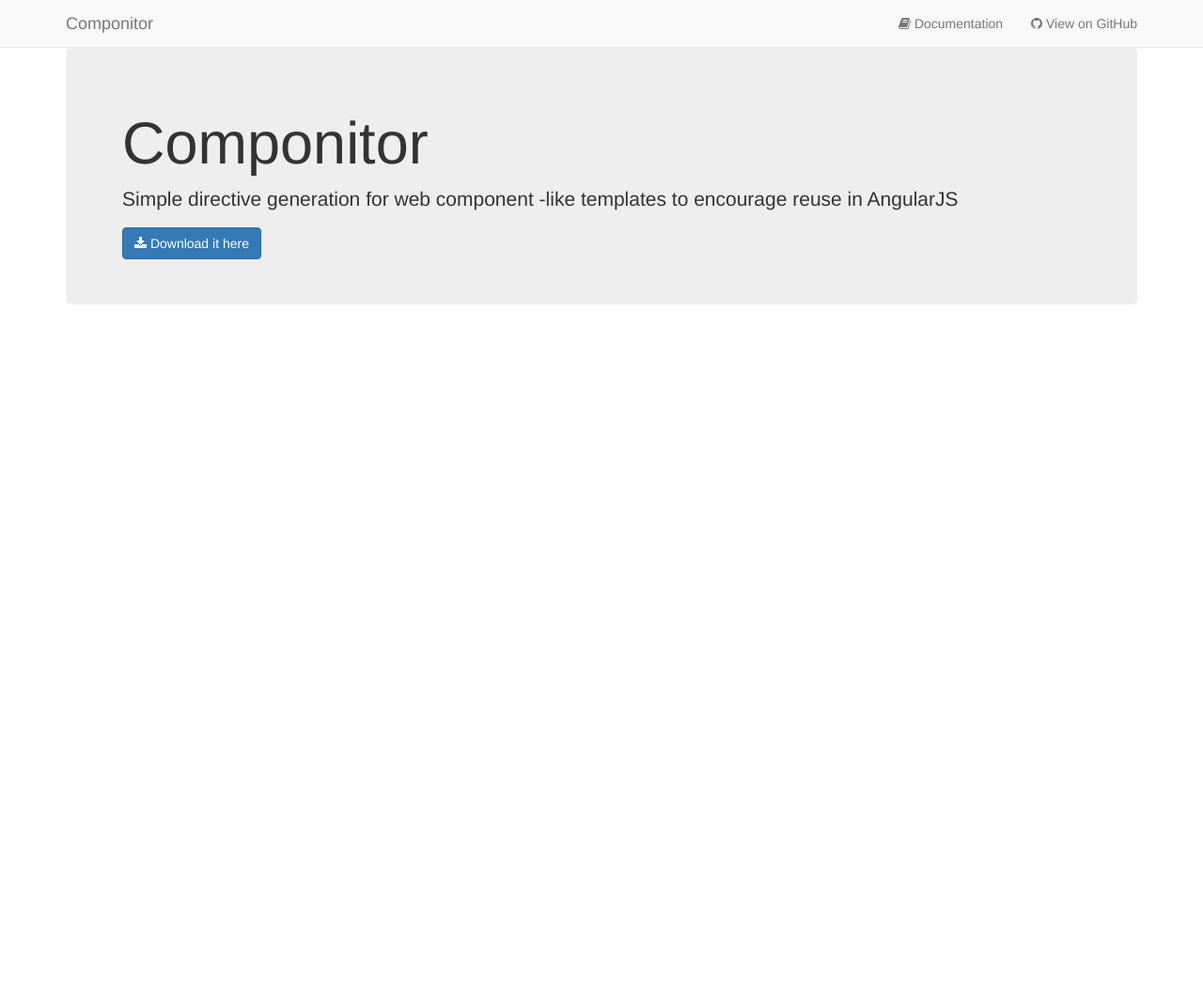
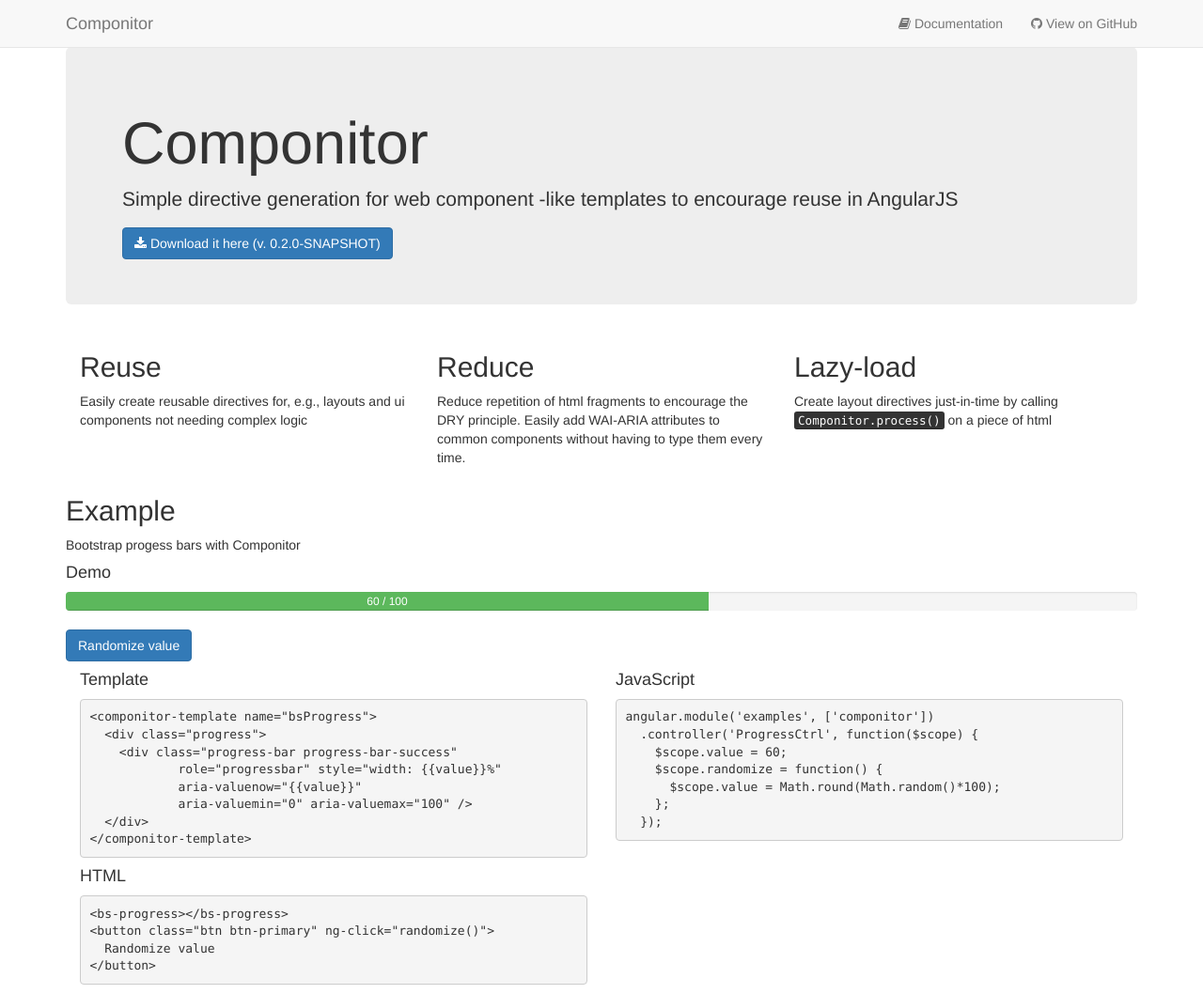
Before and after one commit to NitorCreations/componitor, a Jekyll site: the page built from index.html, in a window 1280 px wide and 1058 px high. Shown: the whole window at 94% size. Built offline with Jekyll 4.4.1, drawn with Linux system fonts in a browser that asks for light colours; nearby versions of some CDN libraries; Markdown is read by kramdown in place of the engine named in the settings.

Commit message:
chore(docs): add example to front page

```diff
--- a/_config.yml
+++ b/_config.yml
@@ -2,3 +2,8 @@
 exclude: ['node_modules', 'bower_components']
 markdown: redcarpet
 pygments: true
+
+# Componitor-specific
+componitor_version: 0.2.0-SNAPSHOT
+#download_url: /dist/componitor.js
+download_url: https://nitorcreations.github.io/componitor/dist/componitor.js
--- a/index.html
+++ b/index.html
@@ -6,8 +6,95 @@
 <div class="jumbotron">
   <h1>Componitor</h1>
   <p>Simple directive generation for web component -like templates to encourage reuse in AngularJS</p>
-  <a href="/dist/componitor.js" class="btn btn-primary" download="componitor.js">
+  <a href="{{site.download_url}}" class="btn btn-primary" download="componitor.js">
     <i class="fa fa-download"></i>
-    Download it here
+    Download it here (v. {{site.componitor_version}})
   </a>
 </div>
+
+<div class="container-fluid">
+  <div class="row">
+    <div class="col-md-4 col-lg-4">
+      <h2>Reuse</h2>
+      <p>Easily create reusable directives for, e.g., layouts and ui components not needing complex logic</p>
+    </div>
+    <div class="col-md-4 col-lg-4">
+      <h2>Reduce</h2>
+      <p>Reduce repetition of html fragments to encourage the DRY principle. Easily add WAI-ARIA attributes to
+         common components without having to type them every time.</p>
+    </div>
+    <div class="col-md-4 col-lg-4">
+      <h2>Lazy-load</h2>
+      <p>Create layout directives just-in-time by calling <kbd>Componitor.process()</kbd> on a piece of html</p>
+    </div>
+  </div>
+
+  {% raw %}
+  <div class="row" ng-app="examples">
+    <h2>Example</h2>
+    <p>Bootstrap progess bars with Componitor</p>
+
+    <div>
+      <h4>Demo</h4>
+      <div ng-controller="ProgressCtrl">
+        <bs-progress></bs-progress>
+        <button class="btn btn-primary" ng-click="randomize()">
+          Randomize value
+        </button>
+      </div>
+
+      <componitor-template name="bsProgress" style="display:none;">
+        <div class="progress">
+          <div class="progress-bar progress-bar-success" role="progressbar" style="width: {{value}}%"
+            aria-valuenow="{{value}}" aria-valuemin="0" aria-valuemax="100">
+            <span>{{value}} / 100</span>
+          </div>
+        </div>
+      </componitor-template>
+    </div>
+    <div class="col-md-6 col-lg-6" ng-non-bindable>
+      <h4>Template</h4>
+      <pre>
+&lt;componitor-template name="bsProgress"&gt;
+  &lt;div class="progress"&gt;
+    &lt;div class="progress-bar progress-bar-success"
+            role="progressbar" style="width: {{value}}%"
+            aria-valuenow="{{value}}"
+            aria-valuemin="0" aria-valuemax="100" /&gt;
+  &lt;/div&gt;
+&lt;/componitor-template&gt;</pre>
+      <h4>HTML</h4>
+<pre>&lt;bs-progress&gt;&lt;/bs-progress&gt;
+&lt;button class="btn btn-primary" ng-click="randomize()"&gt;
+  Randomize value
+&lt;/button&gt;</pre>
+    </div>
+    <div class="col-md-6 col-lg-6" ng-non-bindable>
+      <h4>JavaScript</h4>
+      <pre>
+angular.module('examples', ['componitor'])
+  .controller('ProgressCtrl', function($scope) {
+    $scope.value = 60;
+    $scope.randomize = function() {
+      $scope.value = Math.round(Math.random()*100);
+    };
+  });</pre>
+    </div>
+  </div>
+  {% endraw %}
+
+
+
+  <script src="https://code.angularjs.org/1.2.16/angular.js"></script>
+  <script src="{{site.download_url}}"></script>
+  <script>
+    angular.module('examples', ['componitor'])
+      .controller('ProgressCtrl', function($scope, $http) {
+        $scope.value = 60;
+        $scope.randomize = function() {
+          $scope.value = Math.round(Math.random()*100);
+        };
+      });
+  </script>
+
+</div>
```
